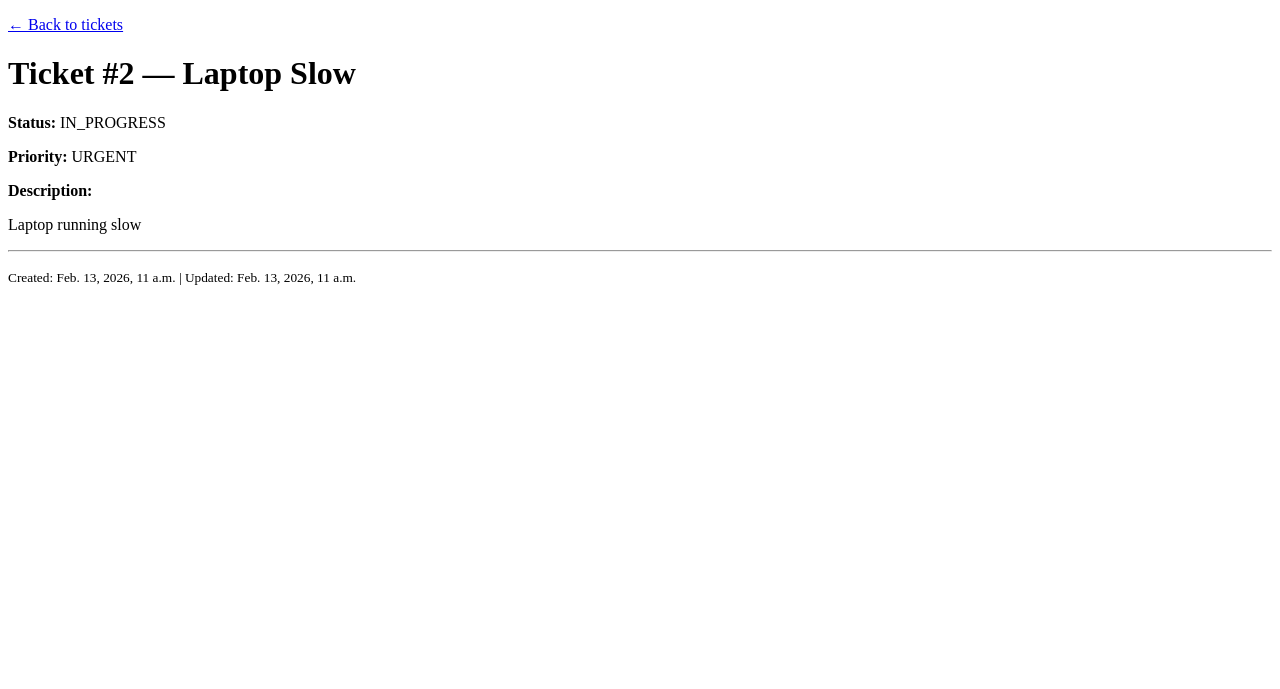
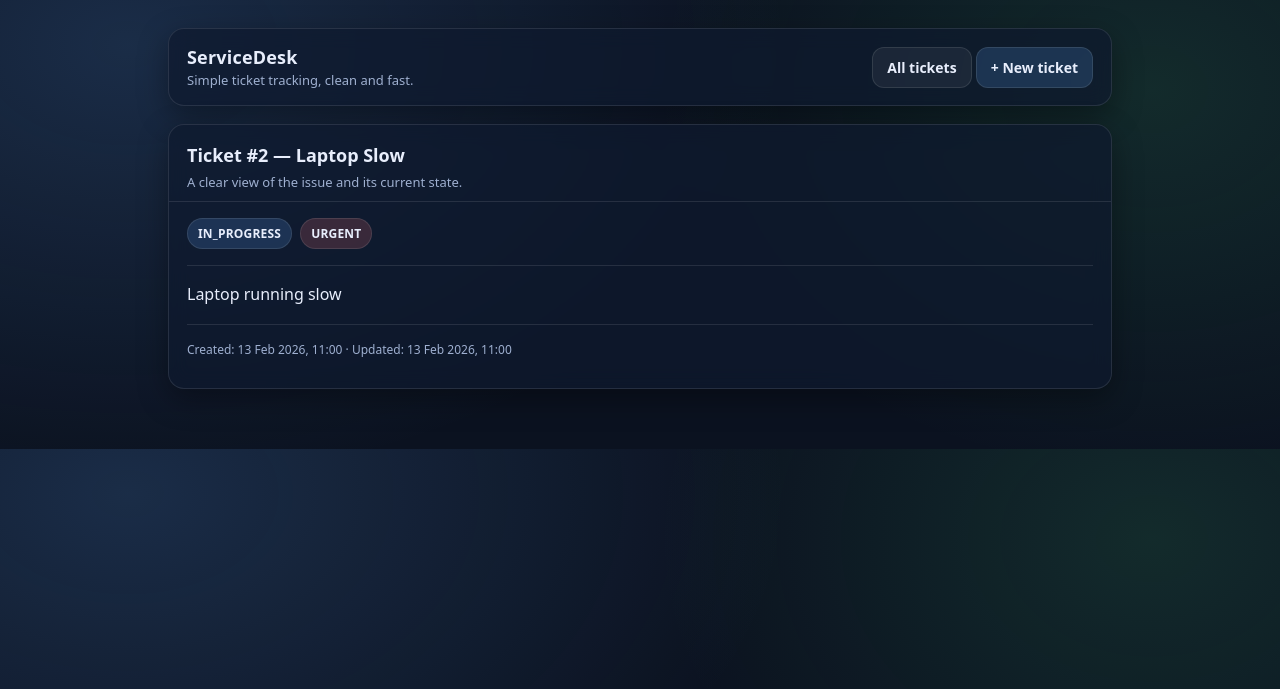
Before and after one commit to ggyabaah/servicedesk, a Django app: page /tickets/2/ in a window 1280 px wide. Shown: the top 689 px of the page. Run offline with Django 5.2, Linux system fonts and the light colour scheme; data comes from the database, SQL or seed files in the repository; both versions use the stored data as it was after the commit.

Commit message:
Style: add base template and improve ticket pages UI

```diff
--- /dev/null
+++ b/tickets/templates/tickets/base.html
@@ -0,0 +1,229 @@
+<!doctype html>
+<html lang="en">
+  <head>
+    <meta charset="utf-8" />
+    <meta name="viewport" content="width=device-width, initial-scale=1" />
+    <title>{% block title %}ServiceDesk{% endblock %}</title>
+
+    <style>
+      :root{
+        --bg: #0b1220;
+        --card: #0f1a2e;
+        --muted: #9fb0d0;
+        --text: #e8eefc;
+        --border: rgba(255,255,255,.10);
+        --shadow: 0 10px 30px rgba(0,0,0,.35);
+        --radius: 16px;
+
+        --good: rgba(74,222,128,.18);
+        --warn: rgba(251,191,36,.18);
+        --bad: rgba(248,113,113,.18);
+        --info: rgba(96,165,250,.18);
+      }
+
+      * { box-sizing: border-box; }
+      body{
+        margin:0;
+        font-family: ui-sans-serif, system-ui, -apple-system, Segoe UI, Roboto, Helvetica, Arial;
+        background: radial-gradient(1200px 800px at 10% 10%, rgba(96,165,250,.18), transparent 55%),
+                    radial-gradient(900px 700px at 90% 20%, rgba(74,222,128,.12), transparent 55%),
+                    var(--bg);
+        color: var(--text);
+      }
+
+      a{ color: inherit; text-decoration: none; }
+      a:hover{ text-decoration: underline; }
+
+      .container{
+        max-width: 980px;
+        margin: 0 auto;
+        padding: 28px 18px 60px;
+      }
+
+      .topbar{
+        display:flex;
+        align-items:center;
+        justify-content: space-between;
+        gap: 12px;
+        padding: 16px 18px;
+        border: 1px solid var(--border);
+        border-radius: var(--radius);
+        background: rgba(15,26,46,.72);
+        box-shadow: var(--shadow);
+        backdrop-filter: blur(10px);
+      }
+
+      .brand{
+        display:flex;
+        flex-direction: column;
+        gap: 2px;
+      }
+      .brand h1{
+        margin:0;
+        font-size: 18px;
+        letter-spacing: .2px;
+      }
+      .brand p{
+        margin:0;
+        color: var(--muted);
+        font-size: 13px;
+      }
+
+      .btn{
+        display:inline-flex;
+        align-items:center;
+        gap: 8px;
+        padding: 10px 14px;
+        border-radius: 12px;
+        border: 1px solid var(--border);
+        background: rgba(255,255,255,.06);
+        color: var(--text);
+        cursor:pointer;
+        font-weight: 600;
+        font-size: 14px;
+      }
+      .btn:hover{ background: rgba(255,255,255,.10); text-decoration:none; }
+      .btn.primary{ background: rgba(96,165,250,.18); }
+      .btn.primary:hover{ background: rgba(96,165,250,.28); }
+
+      .card{
+        margin-top: 18px;
+        border: 1px solid var(--border);
+        border-radius: var(--radius);
+        background: rgba(15,26,46,.72);
+        box-shadow: var(--shadow);
+        backdrop-filter: blur(10px);
+        overflow:hidden;
+      }
+
+      .card-header{
+        padding: 18px 18px 10px;
+        border-bottom: 1px solid var(--border);
+      }
+      .card-header h2{
+        margin:0;
+        font-size: 18px;
+      }
+      .card-header .sub{
+        margin-top: 6px;
+        color: var(--muted);
+        font-size: 13px;
+      }
+
+      .card-body{ padding: 16px 18px 18px; }
+
+      .list{
+        list-style: none;
+        padding: 0;
+        margin: 0;
+        display:flex;
+        flex-direction: column;
+        gap: 10px;
+      }
+
+      .row{
+        display:flex;
+        align-items:center;
+        justify-content: space-between;
+        gap: 12px;
+        padding: 12px 12px;
+        border: 1px solid var(--border);
+        border-radius: 14px;
+        background: rgba(255,255,255,.04);
+      }
+      .row:hover{ background: rgba(255,255,255,.07); }
+
+      .row-left{
+        min-width: 0;
+        display:flex;
+        flex-direction: column;
+        gap: 4px;
+      }
+      .row-title{
+        font-weight: 700;
+        white-space: nowrap;
+        overflow: hidden;
+        text-overflow: ellipsis;
+        max-width: 620px;
+      }
+      .row-meta{
+        color: var(--muted);
+        font-size: 13px;
+      }
+
+      .badges{
+        display:flex;
+        gap: 8px;
+        flex-wrap: wrap;
+        justify-content: flex-end;
+      }
+
+      .badge{
+        padding: 6px 10px;
+        border-radius: 999px;
+        border: 1px solid var(--border);
+        font-size: 12px;
+        font-weight: 700;
+        letter-spacing: .2px;
+      }
+      .badge.info{ background: var(--info); }
+      .badge.good{ background: var(--good); }
+      .badge.warn{ background: var(--warn); }
+      .badge.bad{ background: var(--bad); }
+
+      .form-grid{
+        display:grid;
+        gap: 14px;
+        max-width: 720px;
+      }
+      label{ font-weight: 700; font-size: 13px; }
+      input, textarea, select{
+        width:100%;
+        padding: 10px 12px;
+        border-radius: 12px;
+        border: 1px solid var(--border);
+        background: rgba(255,255,255,.06);
+        color: var(--text);
+        outline: none;
+      }
+      textarea{ min-height: 140px; resize: vertical; }
+
+      .help{
+        color: var(--muted);
+        font-size: 12px;
+        margin-top: 6px;
+      }
+
+      .actions{
+        display:flex;
+        gap: 10px;
+        margin-top: 6px;
+        flex-wrap: wrap;
+      }
+
+      .divider{
+        height: 1px;
+        background: var(--border);
+        margin: 16px 0;
+      }
+
+      .small{ color: var(--muted); font-size: 12px; }
+    </style>
+  </head>
+
+  <body>
+    <div class="container">
+      <div class="topbar">
+        <div class="brand">
+          <h1>ServiceDesk</h1>
+          <p>Simple ticket tracking, clean and fast.</p>
+        </div>
+        <div>
+          {% block topbar_actions %}{% endblock %}
+        </div>
+      </div>
+
+      {% block content %}{% endblock %}
+    </div>
+  </body>
+</html>
--- a/tickets/templates/tickets/ticket_detail.html
+++ b/tickets/templates/tickets/ticket_detail.html
@@ -1,26 +1,46 @@
-<!doctype html>
-<html>
-  <head>
-    <meta charset="utf-8" />
-    <title>Ticket #{{ ticket.id }}</title>
-  </head>
-  <body>
-    <p><a href="/tickets/">← Back to tickets</a></p>
+{% extends "tickets/base.html" %}
 
-    <h1>Ticket #{{ ticket.id }} — {{ ticket.title }}</h1>
+{% block title %}Ticket #{{ ticket.id }} · ServiceDesk{% endblock %}
 
-    <p><strong>Status:</strong> {{ ticket.status }}</p>
-    <p><strong>Priority:</strong> {{ ticket.priority }}</p>
+{% block topbar_actions %}
+  <a class="btn" href="/tickets/">All tickets</a>
+  <a class="btn primary" href="/tickets/new/">+ New ticket</a>
+{% endblock %}
 
-    {% if ticket.description %}
-      <p><strong>Description:</strong></p>
-      <p>{{ ticket.description }}</p>
-    {% else %}
-      <p><em>No description provided.</em></p>
-    {% endif %}
+{% block content %}
+  <div class="card">
+    <div class="card-header">
+      <h2>Ticket #{{ ticket.id }} — {{ ticket.title }}</h2>
+      <div class="sub">A clear view of the issue and its current state.</div>
+    </div>
 
-    <hr />
+    <div class="card-body">
+      <div class="badges" style="justify-content:flex-start;">
+        <span class="badge info">{{ ticket.status }}</span>
 
-    <p><small>Created: {{ ticket.created_at }} | Updated: {{ ticket.updated_at }}</small></p>
-  </body>
-</html>
+        {% if ticket.priority == "URGENT" or ticket.priority == "HIGH" %}
+          <span class="badge bad">{{ ticket.priority }}</span>
+        {% elif ticket.priority == "MEDIUM" %}
+          <span class="badge warn">{{ ticket.priority }}</span>
+        {% else %}
+          <span class="badge good">{{ ticket.priority }}</span>
+        {% endif %}
+      </div>
+
+      <div class="divider"></div>
+
+      {% if ticket.description %}
+        <p style="margin:0; line-height:1.6;">{{ ticket.description }}</p>
+      {% else %}
+        <p class="small"><em>No description provided.</em></p>
+      {% endif %}
+
+      <div class="divider"></div>
+
+      <p class="small">
+        Created: {{ ticket.created_at|date:"j M Y, H:i" }} ·
+        Updated: {{ ticket.updated_at|date:"j M Y, H:i" }}
+      </p>
+    </div>
+  </div>
+{% endblock %}
--- a/tickets/urls.py
+++ b/tickets/urls.py
@@ -1,7 +1,8 @@
 from django.urls import path
-from .views import ticket_list, ticket_detail
+from .views import ticket_list, ticket_detail, ticket_create
 
 urlpatterns = [
     path("tickets/", ticket_list, name="ticket_list"),
+    path("tickets/new/", ticket_create, name="ticket_create"),
     path("tickets/<int:ticket_id>/", ticket_detail, name="ticket_detail"),
 ]
--- a/tickets/views.py
+++ b/tickets/views.py
@@ -1,9 +1,11 @@
 from django.shortcuts import render, get_object_or_404
 from .models import Ticket
+from .forms import TicketForm
+
 
 def ticket_list(request):
-    tickets = Ticket.object.all().order_by("-created_at")
-    return render(request, "tickets/tickets_list.html", {"tickets": tickets})
+    tickets = Ticket.objects.all().order_by("-created_at")
+    return render(request, "tickets/ticket_list.html", {"tickets": tickets})
 
 
 def ticket_detail(request, ticket_id):
@@ -16,3 +18,15 @@ from django.http import HttpResponse
 
 def home(request):
     return HttpResponse("ServiceDesk is running ✅")
+
+
+def ticket_create(request):
+    if request.method == "POST":
+        form = TicketForm(request.POST)
+        if form.is_valid():
+            ticket = form.save()
+            return redirect("ticket_detail", ticket_id=ticket.id)
+    else:
+        form = TicketForm()
+
+    return render(request, "tickets/ticket_form.html", {"form": form})
```
Also changed, not shown: tickets/forms.py (added, +7 -0 lines), tickets/templates/tickets/ticket_form.html (added, +49 -0 lines), tickets/templates/tickets/ticket_list.html (+48 -15 lines), db.sqlite3.
